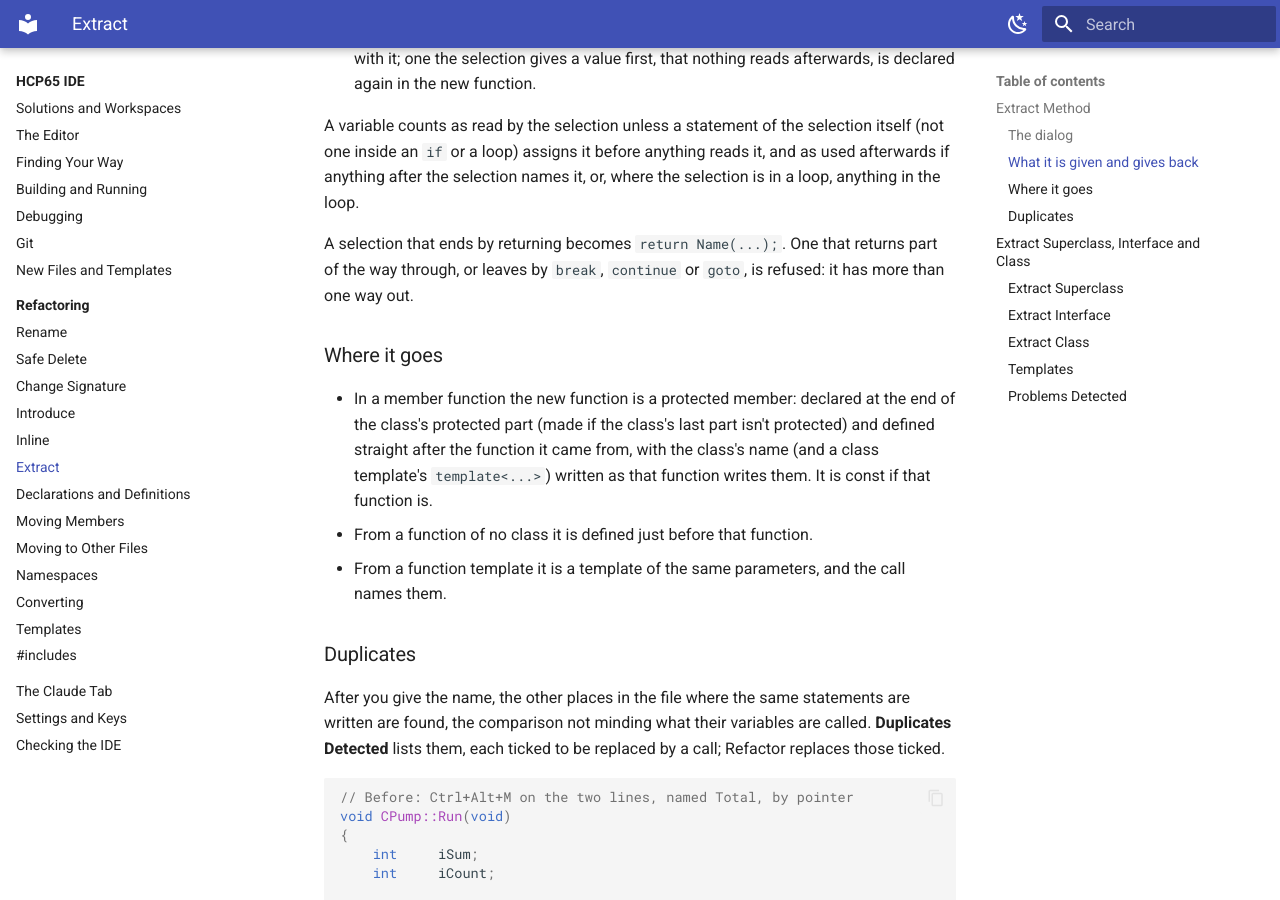
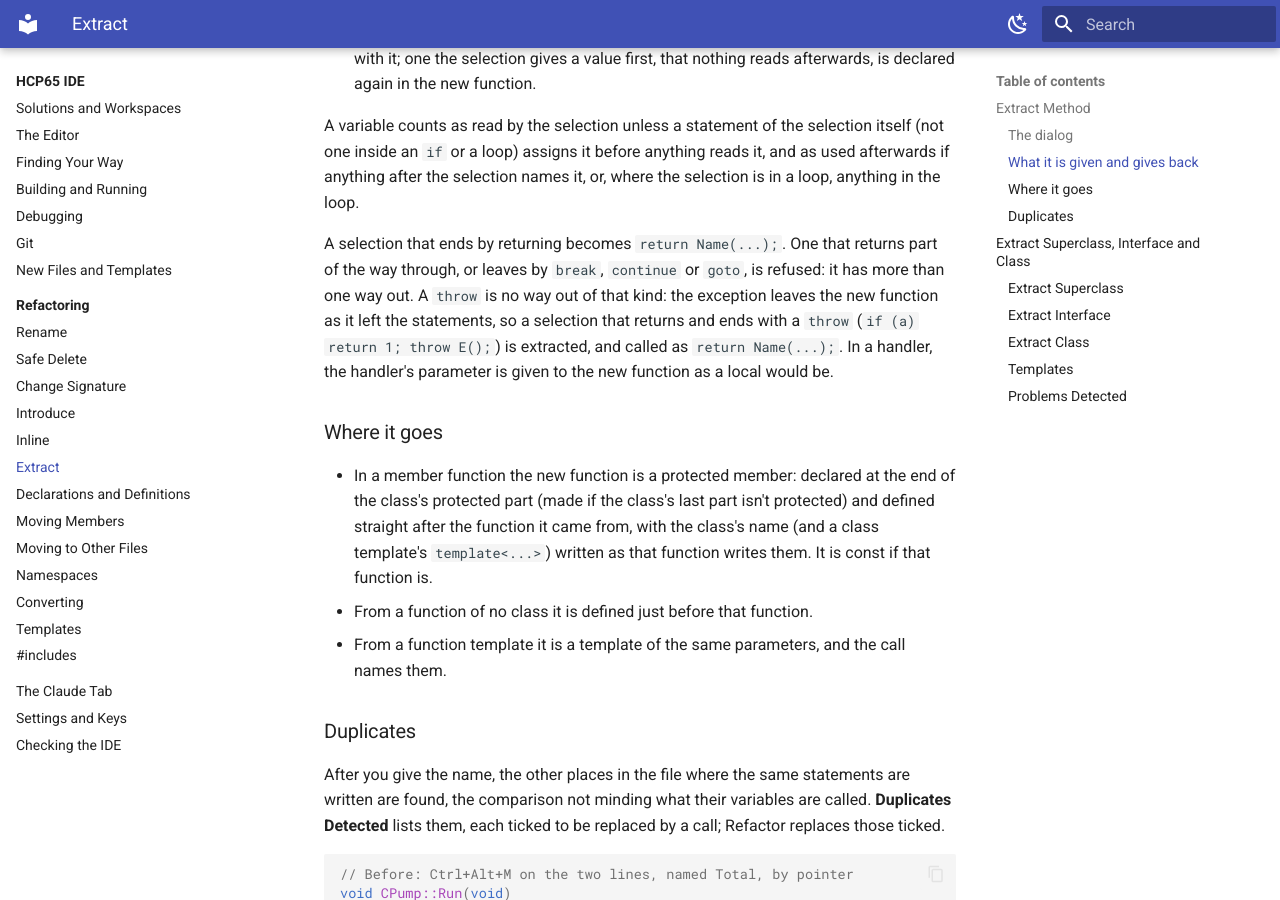
Before and after one commit to andrewpaterson/HCP65, an MkDocs documentation site: the page built from Website/docs/ide/refactoring/extract.md, in a window 1280 px wide and 900 px high, scrolled down 985 px. Built offline with MkDocs 1.6.1 and Material for MkDocs 9.7.7, drawn with Linux system fonts in a browser that asks for light colours; plug-ins that fetch from the network failed and are left out.

Commit message:
Website: the IDE's refactoring pages say what Extract Method and Inline Function do with exceptions, and that the type checking uses the build configuration's options (ExceptionsPlan.txt 10g).

```diff
--- a/Website/docs/ide/refactoring/extract.md
+++ b/Website/docs/ide/refactoring/extract.md
@@ -30,7 +30,10 @@ loop) assigns it before anything reads it, and as used afterwards if anything af
 where the selection is in a loop, anything in the loop.
 
 A selection that ends by returning becomes `return Name(...);`.  One that returns part of the way through, or leaves
-by `break`, `continue` or `goto`, is refused: it has more than one way out.
+by `break`, `continue` or `goto`, is refused: it has more than one way out.  A `throw` is no way out of that kind: the
+exception leaves the new function as it left the statements, so a selection that returns and ends with a `throw`
+(`if (a) return 1; throw E();`) is extracted, and called as `return Name(...);`.  In a handler, the handler's
+parameter is given to the new function as a local would be.
 
 ### Where it goes
 
```
Also changed, not shown: Website/docs/ide/refactoring/index.md (+2 -0 lines), Website/docs/ide/refactoring/inline.md (+4 -1 lines).
